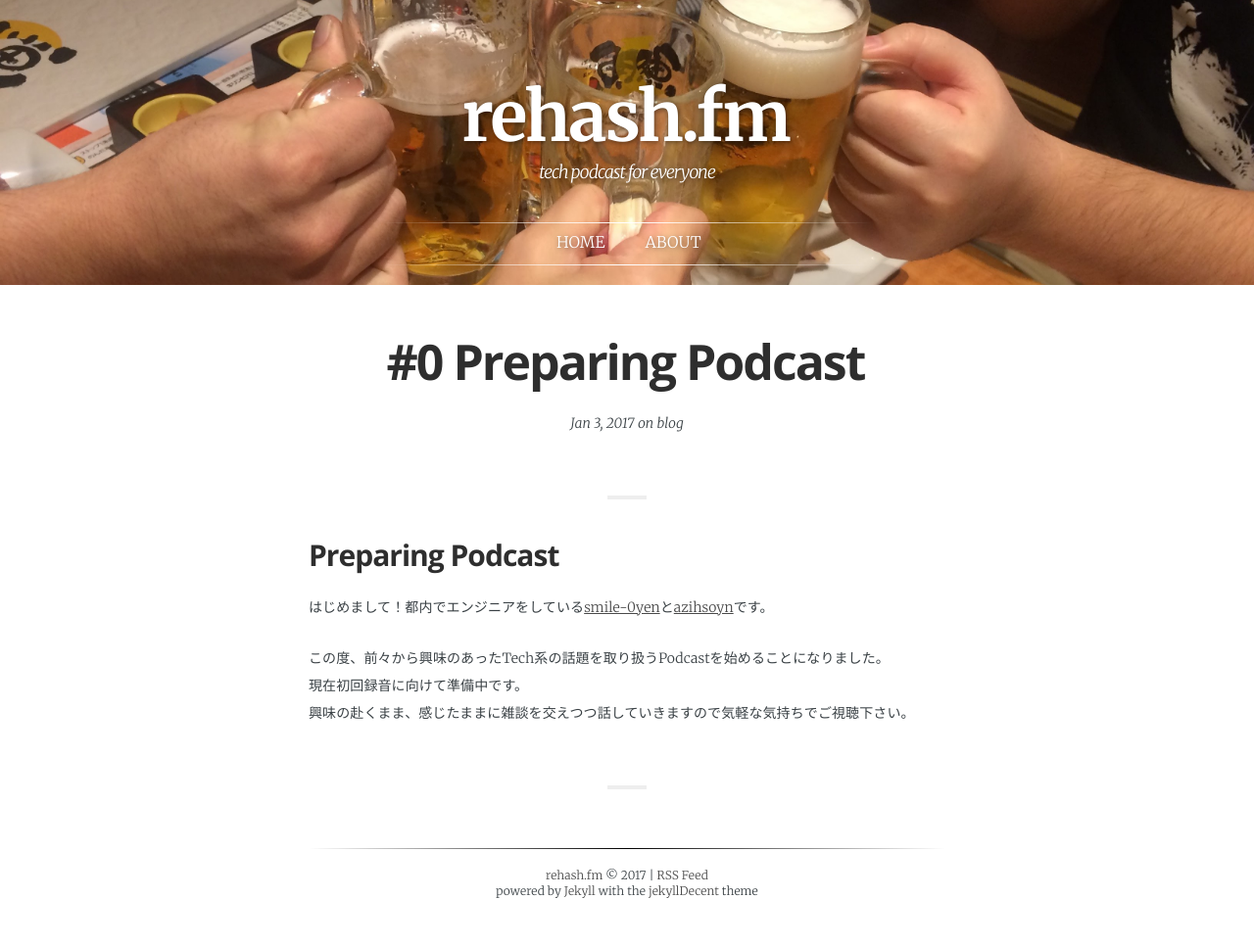
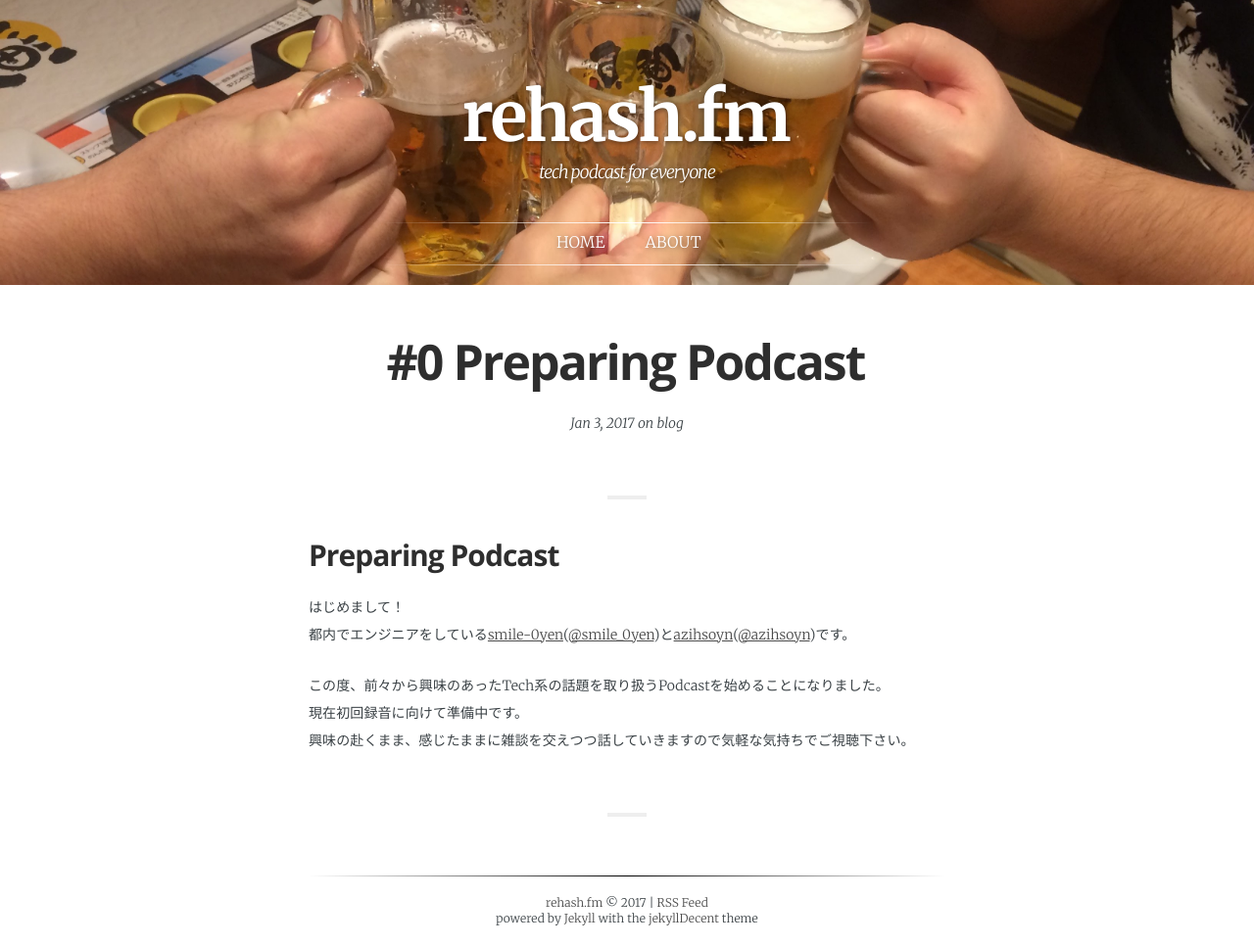
Before and after one commit to rehashfm/rehash.fm, a Jekyll site: the page built from _posts/2017-01-03-post0.md, in a window 1280 px wide. Shown: the whole page at 98% size. Built offline with Jekyll 4.4.1, drawn with Linux system fonts in a browser that asks for light colours; some web fonts are replaced; before the commit the page ends 938 px from its top, so only the background shows below that.

Commit message:
Adding twitter account

```diff
--- a/_posts/2017-01-03-post0.md
+++ b/_posts/2017-01-03-post0.md
@@ -8,7 +8,8 @@ author:            smile-0yen
 ---
 
 ## Preparing Podcast
-はじめまして！都内でエンジニアをしている[smile-0yen](https://github.com/smile-0yen)と[azihsoyn](https://github.com/azihsoyn)です。
+はじめまして！
+都内でエンジニアをしている[smile-0yen](https://github.com/smile-0yen)([@smile_0yen](https://twitter.com/smile_0yen))と[azihsoyn](https://github.com/azihsoyn)([@azihsoyn](https://twitter.com/azihsoyn))です。
 
 この度、前々から興味のあったTech系の話題を取り扱うPodcastを始めることになりました。
 現在初回録音に向けて準備中です。
```
Also changed, not shown: _pages/about.md (+1 -1 lines).
